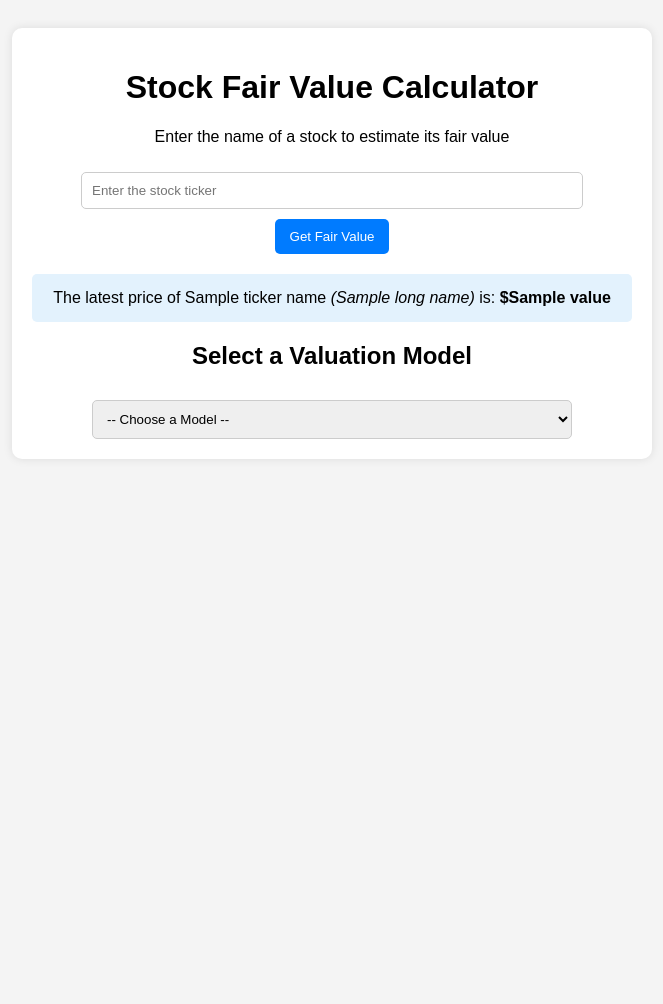
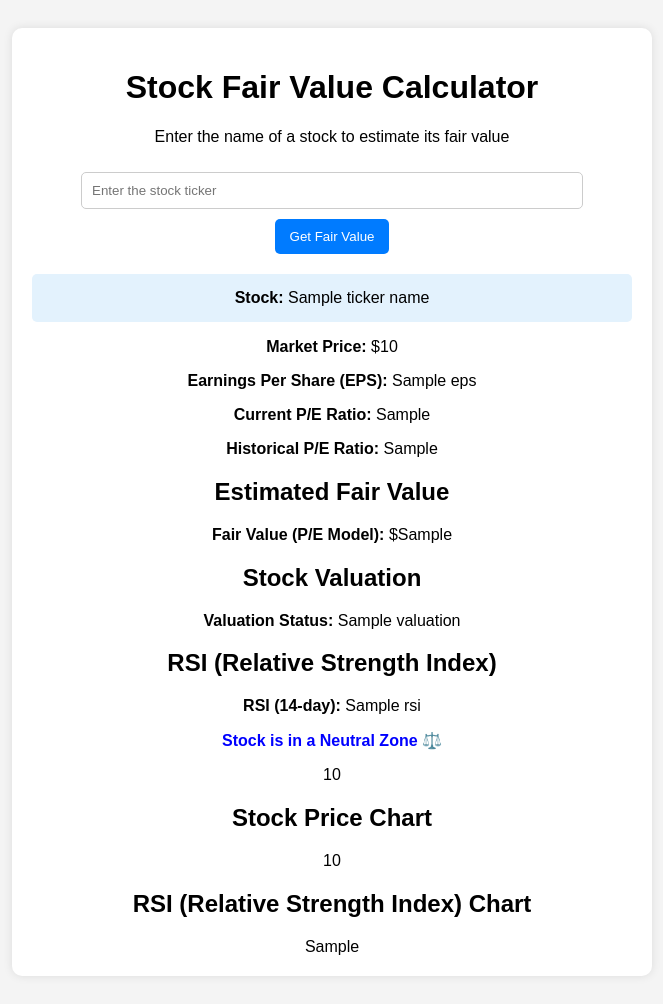
Before and after one commit to wesmills03/capstone, a Flask app: template templates/firstsite.html in a window 1280 px wide. Shown: the whole page, without its empty margins (308-971 px from the left). Before the commit the page ends 439 px from the top, so only its background shows below. Run offline with Flask 3, Linux system fonts and the light colour scheme; the template is opened without the code that fills it: most values are stand-ins (such as "Sample title", 1, 10 or a date in 2020).

Commit message:
Save progress before switching branches

```diff
--- a/app.py
+++ b/app.py
@@ -1,51 +1,132 @@
 from flask import Flask, render_template, request
 import yfinance as yf
+import plotly.graph_objs as go
+import plotly.io as pio
+import pandas as pd
 
 app = Flask(__name__)
 
-# To run the program, open the terminal and enter: python app.py runserver
-#   YFRateLimitError? Try updating yfinance: pip install --upgrade yfinance
+# Function to calculate RSI
+def calculate_rsi(ticker, period=14):
+    try:
+        stock = yf.Ticker(ticker)
+        hist = stock.history(period="1mo")  # Get 1 month of data to calculate RSI
 
+        if hist.empty or "Close" not in hist:
+            return "Data unavailable ⚠️"
 
-# Returns annual dividend growth rate for each year
-def get_dividend_g(stock):
-    dividends = stock.dividends  # historical dividends
+        close_prices = hist["Close"]
+        delta = close_prices.diff()
 
-    if dividends.empty:
-        return None, None
+        # Separate gains and losses
+        gain = (delta.where(delta > 0, 0)).rolling(window=period).mean()
+        loss = (-delta.where(delta < 0, 0)).rolling(window=period).mean()
 
-    annual_dividend = dividends.resample('Y').sum()  # total annual dividend
-    annual_dividend_growth_rate = annual_dividend.pct_change().dropna()  # dividend growth rate for each year
+        # Calculate RSI
+        rs = gain / loss
+        rsi = 100 - (100 / (1 + rs))
 
-    return annual_dividend_growth_rate
+        # Return latest RSI value
+        return round(rsi.iloc[-1], 2) if not rsi.isna().all() else "Data unavailable ⚠️"
 
-    # geometric_mean_dividend_growth_rate = (annual_dividend_growth_rate + 1).prod() ** (1/len(annual_dividend_growth_rate)) - 1  # geometric mean to account for compounding data
-    # arithmetic_mean_dividend_growth_rate = np.mean(annual_dividend_growth_rate)  # arithmetic mean for posterity
+    except Exception as e:
+        return f"Error fetching RSI: {str(e)}"
 
+# Function to fetch stock data and calculate fair value using P/E ratio
+def get_pe_fair_value(ticker):
+    try:
+        stock = yf.Ticker(ticker)
 
+        # Fetch stock price with timeout
+        stock_data = stock.history(period="1d", timeout=10)
+        if stock_data.empty:
+            return None, None, None, None, "Stock data unavailable", "Data unavailable ⚠️", "Data unavailable ⚠️"
+
+        # Get latest market price
+        price = stock_data["Close"].iloc[-1]
+
+        # Get EPS (Earnings Per Share, TTM)
+        eps = stock.info.get("trailingEps", None)
+
+        # Get Current P/E Ratio
+        current_pe = stock.info.get("trailingPE", None)
+
+        # Get Historical P/E Ratio
+        historical_pe = stock.info.get("forwardPE", None)  # Use forward P/E as fallback
+
+        # Calculate RSI
+        rsi = calculate_rsi(ticker)
+
+        # If no EPS is available, return an error
+        if eps is None or eps <= 0:
+            return price, "N/A", current_pe, historical_pe, "Insufficient data to calculate fair value", "Data unavailable ⚠️", rsi
+
+        # If current P/E is missing, manually calculate it
+        if current_pe is None and price:
+            current_pe = round(price / eps, 2)
+
+        # If historical P/E is missing, use a default value (industry average P/E)
+        if historical_pe is None:
+            historical_pe = 20  # Default P/E ratio for large-cap stocks
+
+        # Calculate Fair Value using P/E Model
+        fair_value = round(historical_pe * eps, 2)
+
+        # Compare P/E ratios to determine valuation status
+        if current_pe and historical_pe:
+            if current_pe > historical_pe:
+                valuation = "Overvalued 📈"
+            elif current_pe < historical_pe:
+                valuation = "Undervalued 📉"
+            else:
+                valuation = "Fairly Valued ⚖️"
+        else:
+            valuation = "Data unavailable ⚠️"
+
+        return price, eps, current_pe, historical_pe, fair_value, valuation, rsi
+
+    except Exception as e:
+        return None, None, None, None, f"Error fetching data: {str(e)}", "Data unavailable ⚠️", "Data unavailable ⚠️"
+
+# Function to fetch stock chart
+def get_stock_chart(ticker_name):
+    stock = yf.Ticker(ticker_name)
+    hist = stock.history(period="6mo")
+
+    if hist.empty:
+        return None
+
+    fig = go.Figure()
+    fig.add_trace(go.Scatter(x=hist.index, y=hist["Close"], mode='lines', name='Close Price'))
+    fig.update_layout(title=f"Stock Price Chart for {ticker_name}", xaxis_title="Date", yaxis_title="Price ($)")
+
+    return pio.to_html(fig, full_html=False)
+
+# Route to handle user input and calculate fair value
 @app.route("/", methods=["GET", "POST"])
 def index():
     price = None
+    eps = None
+    current_pe = None
+    historical_pe = None
+    fair_value = None
+    valuation = None
+    rsi = "Data unavailable ⚠️"  # Ensure RSI is always defined
+    ticker_name = None
+    stock_chart = None
     error_message = None
-    longName = None
-    ticker_name = None
-    # fair_value = None
 
     if request.method == "POST":
         ticker_name = request.form.get("stockTicker")
 
         if ticker_name:
-            # Fetch stock data
-            ticker = yf.Ticker(ticker_name)
-            info = ticker.info
+            try:
+                price, eps, current_pe, historical_pe, fair_value, valuation, rsi = get_pe_fair_value(ticker_name)
+                stock_chart = get_stock_chart(ticker_name)
+            except Exception as e:
+                error_message = f"Error fetching data: {str(e)}"
 
-            longName = info["longName"]
-            price = info.get("regularMarketPrice", "Price not found")
-
-            # D = info.get("dividendRate", 0) # Annual Dividend (D)
-
-    return render_template("firstsite.html", ticker_name=ticker_name, value=price, longName=longName, error_message=error_message)
-
+    return render_template("firstsite.html", ticker_name=ticker_name, price=price, eps=eps, current_pe=current_pe, historical_pe=historical_pe, fair_value=fair_value, valuation=valuation, rsi=rsi, stock_chart=stock_chart, error_message=error_message)
 
 if __name__ == "__main__":
     app.run(debug=True)
--- a/templates/firstsite.html
+++ b/templates/firstsite.html
@@ -19,7 +19,7 @@
             border-radius: 10px;
             box-shadow: 0px 0px 10px rgba(0, 0, 0, 0.1);
         }
-        input, select {
+        input {
             padding: 10px;
             width: 80%;
             border: 1px solid #ccc;
@@ -38,7 +38,7 @@
         button:hover {
             background-color: #0056b3;
         }
-        .result, .model-formula {
+        .result {
             margin-top: 20px;
             padding: 15px;
             background: #e3f2fd;
@@ -61,44 +61,56 @@
             <button type="submit">Get Fair Value</button>
         </form>
 
-        {% if value %}
-            <p class="result">The latest price of {{ ticker_name }} <em>({{ longName }})</em></string> is: <strong>${{ value }}</strong></p>
+        {% if price %}
+            <p class="result"><strong>Stock:</strong> {{ ticker_name }}</p>
+            <p><strong>Market Price:</strong> ${{ price }}</p>
+            <p><strong>Earnings Per Share (EPS):</strong> {{ eps }}</p>
+            <p><strong>Current P/E Ratio:</strong> {{ current_pe if current_pe else 'Data unavailable ⚠️' }}</p>
+            <p><strong>Historical P/E Ratio:</strong> {{ historical_pe }}</p>
+
+            <h2>Estimated Fair Value</h2>
+            <p><strong>Fair Value (P/E Model):</strong> ${{ fair_value }}</p>
+
+            <h2>Stock Valuation</h2>
+            <p><strong>Valuation Status:</strong> {{ valuation }}</p>
+
+            <h2>RSI (Relative Strength Index)</h2>
+            <p><strong>RSI (14-day):</strong> {{ rsi }}</p>
+            {% if rsi != "Data unavailable ⚠️" %}
+                {% if rsi > 70 %}
+                    <p style="color: red;"><strong>Stock is Overbought (RSI > 70) 🚀</strong></p>
+                {% elif rsi < 30 %}
+                    <p style="color: green;"><strong>Stock is Oversold (RSI < 30) 📉</strong></p>
+                {% else %}
+                    <p style="color: blue;"><strong>Stock is in a Neutral Zone ⚖️</strong></p>
+                {% endif %}
+            {% endif %}
         {% endif %}
 
-        <h2>Select a Valuation Model</h2>
-        <select id="valuationModel" onchange="displayFormula()">
-            <option value="">-- Choose a Model --</option>
-            <option value="DDM">Dividend Discount Model (DDM)</option>
-        </select>
+        {% if stock_chart %}
+            <div class="stock-chart">
+                {{ stock_chart|safe }}
+            </div>
+        {% endif %}
 
-        <div id="modelFormula" class="model-formula" style="display:none;"></div>
+        {% if error_message %}
+            <p class="error">{{ error_message }}</p>
+        {% endif %}
+        {% if stock_price_chart %}
+    <h2>Stock Price Chart</h2>
+    <div class="stock-chart">
+        {{ stock_price_chart|safe }}
+    </div>
+{% endif %}
+
+{% if rsi_chart %}
+    <h2>RSI (Relative Strength Index) Chart</h2>
+    <div class="rsi-chart">
+        {{ rsi_chart|safe }}
+    </div>
+{% endif %}
+
     </div>
 
-    <script>
-        function displayFormula() {
-            const model = document.getElementById("valuationModel").value;
-            const formulaDiv = document.getElementById("modelFormula");
-
-            let formulaText = "";
-
-            switch (model) {
-                case "DDM":
-                    formulaText = "<h2>Dividend Discount Model (DDM)</h2>" +
-                                  "<p>Fair Value = D / (r - g)</p>" +
-                                  "<p>Where:<br> - D = Expected annual dividend<br> - r = Required rate of return<br> - g = Dividend growth rate</p>";
-                    break;
-                default:
-                    formulaText = "";
-                    break;
-            }
-
-            if (formulaText) {
-                formulaDiv.innerHTML = formulaText;
-                formulaDiv.style.display = "block";
-            } else {
-                formulaDiv.style.display = "none";
-            }
-        }
-    </script>
 </body>
 </html>
```
